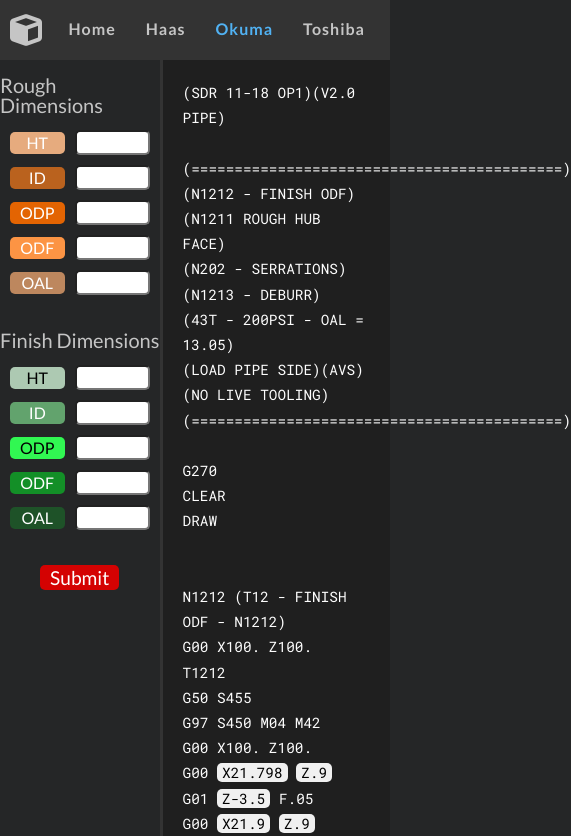
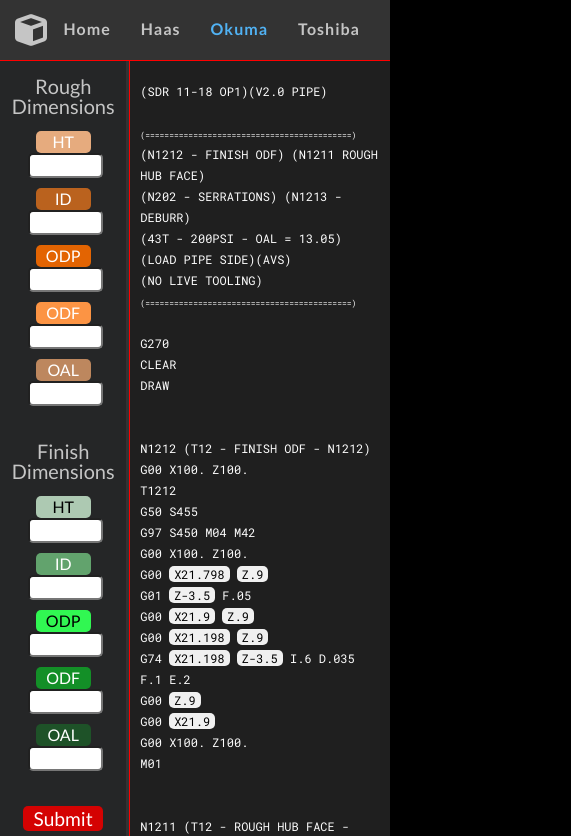
Before and after one commit to pjdwk/cnc-app, a plain HTML site: page okuma.html in a window 390 px wide. Shown: the top 836 px of the page, 571 px wide, since content can reach past the window. Drawn offline with Linux system fonts and the light colour scheme.

Commit message:
fix responsiveness

```diff
--- a/css/style.css
+++ b/css/style.css
@@ -24,7 +24,10 @@
   --o3-spanish-orange: #e36402ff;
   --o4-deep-saffron: #fc9444ff;
   --o5-raw-sienna: #bd875eff;
+
 }
+
+
 
 .btn {
   /* -webkit-box-shadow: 2px 2px 4px 0px #fff;
@@ -77,8 +80,13 @@ box-shadow: 2px 2px 4px 0px #fff; */
   color: #fff;
 }
 
-
-
+body {
+  background-color: black;
+  margin-top: 0;
+  margin-bottom: 0;
+  margin-left: 0;
+  margin-right: 0;
+}
 
 /* remove input numbers arrows */
   /* Chrome, Safari, Edge, Opera */
@@ -93,24 +101,27 @@ box-shadow: 2px 2px 4px 0px #fff; */
     -moz-appearance: textfield;
   }
 
-body {
-  background-color: var(--input-grey);
+.container {
   display: grid;
-  grid-template-columns: 1fr 1fr 1fr 1fr 1fr 1fr 1fr 1fr 1fr 1fr 1fr 1fr;
+  grid-template-columns: repeat(12, 1fr);
+  background-color: red;
+  gap: 1px;
+  row-gap: 1px;
+
 }
 
 .header {
-  grid-column: 1/13;
+  grid-column: 1 / 13;
+  grid-row: 1/2;
   min-height: 60px;
   display: flex;
   justify-content: space-between;
   align-items: center;
-  padding: 0 10px;
+  padding: 0 15px;
   background-color: var(--nav-grey);
   color: var(--nav);
   position: fixed;
   top: 0;
-  left: 0;
   width: 100%;
 }
 
@@ -159,17 +170,21 @@ body {
   border-bottom: 2px solid var(--nav-grey);
 }
 .main {
-  grid-column: 1/13;
   display: grid;
-  grid-template-columns: 1fr 1fr 1fr 1fr 1fr 1fr 1fr 1fr 1fr 1fr 1fr 1fr;
+  grid-template-columns: repeat(12, 1fr);
+  grid-column: 1 / 13;
+  grid-row: 2 / 3;
+
   padding-top: 60px;
+  gap: 1px;
+  row-gap: 1px;
 }
 .aside {
-  grid-column: 1/5;
+  grid-column: 1 / 5;
+  grid-row: 1 / 2;
   background: var(--input-grey);
   color: var(--nav);
   border-right: 3px solid #333;
-
 }
 
 .form {
@@ -185,9 +200,6 @@ body {
   padding: 15px 0;
 }
 
-.form-section {
-  /* width: 100%; */
-}
 
 
 .form-head {
@@ -229,18 +241,20 @@ body {
 }
 
 .code-sec {
-  grid-column: 5/13;
+  grid-column: 5 / 13;
+  grid-row: 1 / 2;
   background: var(--code-grey);
   font-family: 'Roboto Mono', monospace;
   color: var(--active-nav);
   padding:20px;
   line-height: 1.75;
   font-size: .9rem;
-  /* word-wrap: normal; */
+  text-overflow: clip;
 }
 
 .footer {
-  grid-column: 1/13;
+  grid-column: 1 / 13;
+  grid-row: 3 / 4;
   background: var(--nav-grey);
   min-height: 60px;
   padding: 15px;
@@ -251,15 +265,35 @@ body {
 }
 
 
-@media screen and (max-width: 600px) {
+@media only screen and (max-width: 650px) {
+
+  .form-sec-input-sec {
+    flex-direction: column;
+    justify-content: center;
+    align-items: center;
+  }
 
   .aside {
-    grid-column: 1/6;
+    /* grid-column: 1 / 6; */
+    padding: 0
+  }
+
+  .form-head {
+    text-align: center;
+  }
+
+  .form-sec-input-sec label {
+    margin: 0;
   }
 
   .code-sec {
-    grid-column: 6/13;
+    /* grid-column: 6 / 13; */
+    padding: 20px 10px;
+    font-size: .75rem;
   }
 
+  .comment-line {
+    font-size: .5rem;
+  }
 
 }
--- a/okuma.html
+++ b/okuma.html
@@ -17,6 +17,7 @@
 </head>
 <body class="okuma">
 
+  <div class="container">
     <header class="header">
       <div class="header-icon">
         <i class="fa-solid fa-cube"></i>
@@ -96,13 +97,13 @@
 
         (SDR 11-18 OP1)(V2.0 PIPE) <br>
         <br>
-      (===========================================) <br>
+        <span class="comment-line">(===========================================)</span> <br>
         (N1212 - FINISH ODF) (N1211 ROUGH HUB FACE) <br>
         (N202 - SERRATIONS) (N1213 - DEBURR) <br>
         (43T - 200PSI - OAL = 13.05) <br>
         (LOAD PIPE SIDE)(AVS) <br>
         (NO LIVE TOOLING) <br>
-      (===========================================) <br>
+        <span class="comment-line">(===========================================)</span> <br>
         <br>
         G270 <br>
         CLEAR <br>
@@ -139,8 +140,8 @@
         G00 <span class="btn btn-calc">X<span class="fin-odf--add">21.248</span></span>
           <span class="btn btn-7">Z<span class="rough-zfin">.615</span></span> <br>
         G01 <span class="btn btn-calc">X<span class="rough-id--sub">12.798</span></span> F.045 <br>
-      <!--   May not need the commented code   -->
-      <!--     G00 <span class="btn btn-calc">X<span class="fin-odf--add">21.248</span></span> Z.9 <br> -->
+
+
         G00 <span class="btn btn-3">X<span class="finish-odf">20.598</span></span>
           <span class="btn btn-calc">Z<span class="rough-zfin--add">.655</span></span> <br>
         G74 <span class="btn btn-calc">X<span class="rough-id--sub">12.798</span></span> Z0.015 I.6 D.035 F.1 E.2  <br>
@@ -187,6 +188,10 @@
     <footer class="footer">
       &copy; 2022
     </footer>
+  </div>
+
+
+
 
  <script src="js/script.js"></script>
 </body>
```
Lines whose indentation alone changed are shown as unchanged.
